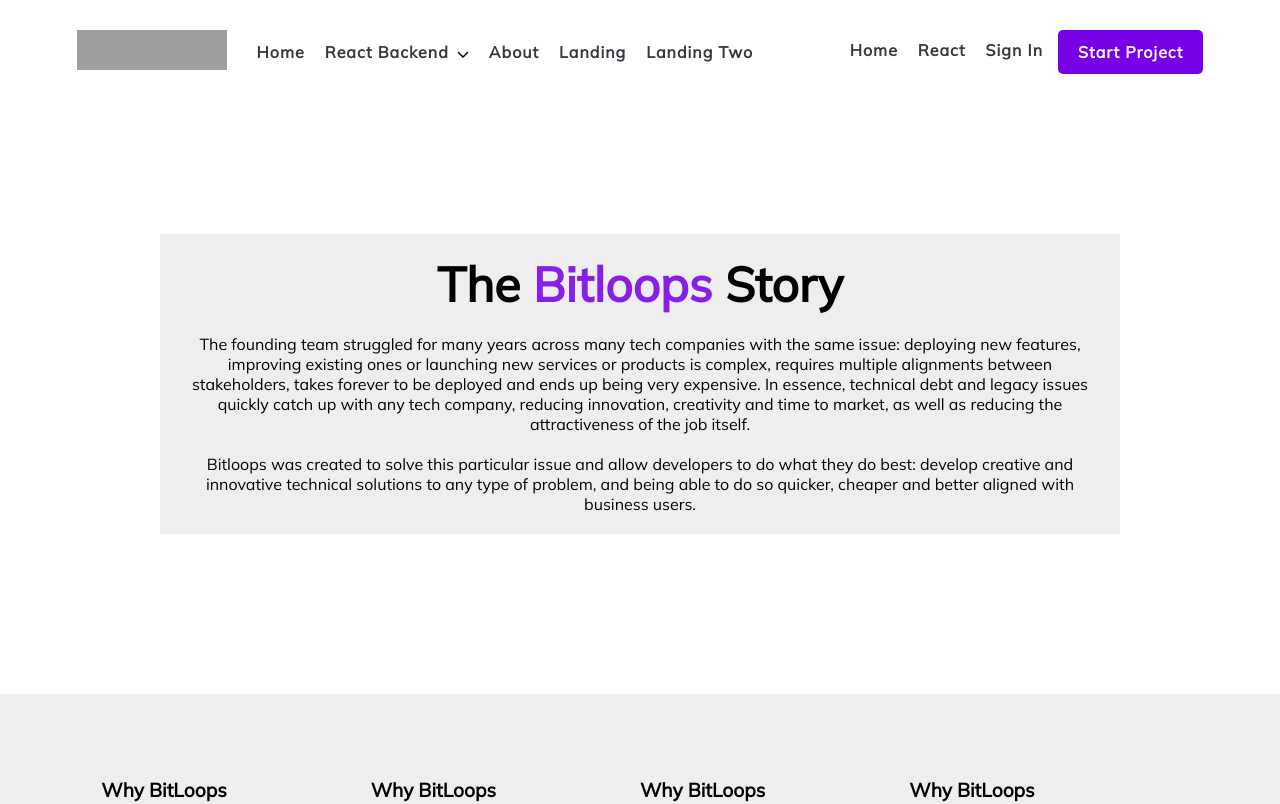
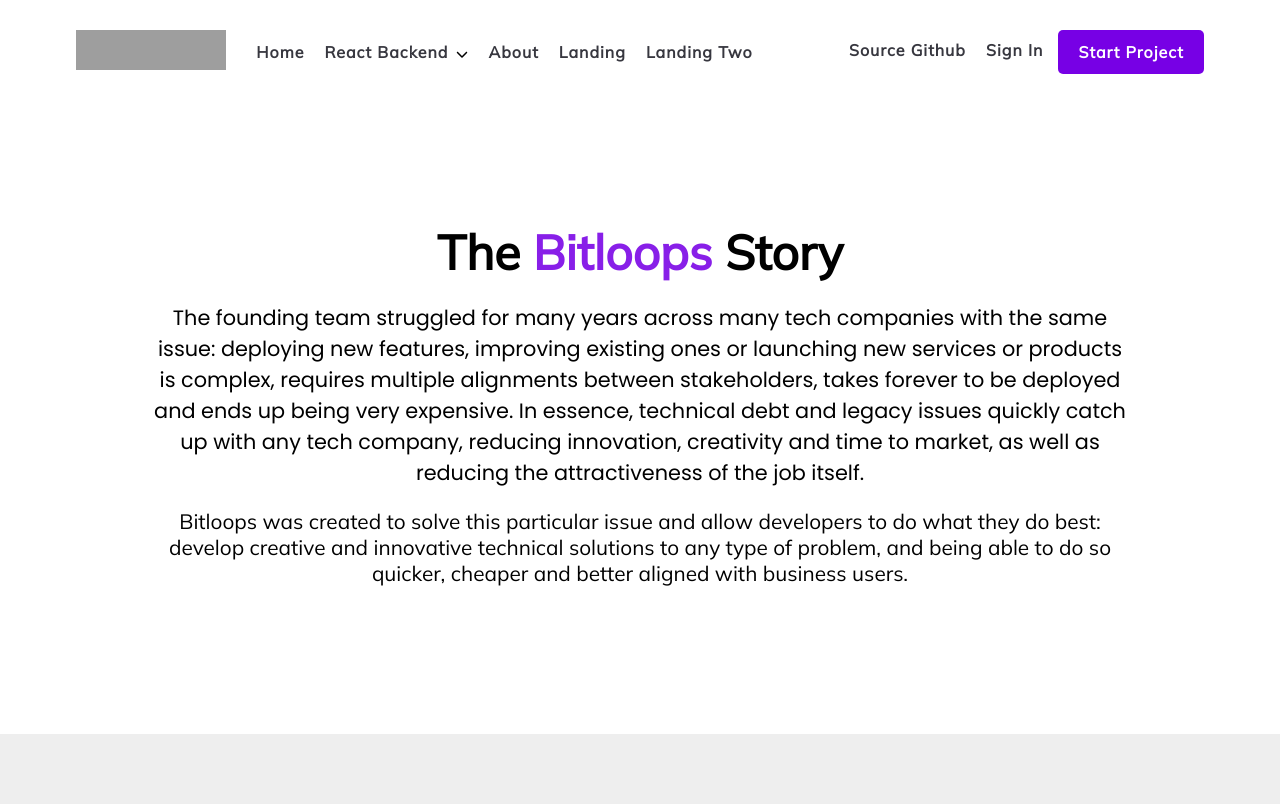
Before and after one commit to soohaib01/bitloop, a Next.js app: page /about in a window 1280 px wide. Shown: the top 804 px of the page. Built offline with nearby package versions, Linux system fonts and the light colour scheme; grey boxes are pictures that could not be loaded.

Commit message:
Update SOme Of the components

```diff
--- a/components/navbar.jsx
+++ b/components/navbar.jsx
@@ -16,14 +16,12 @@
   return (
     <div className={Nav.Container}>
       <div className={Nav.mainContainer}>
+
           <img src='https://global-uploads.webflow.com/6183aca39d7d1eea0ba31f1f/6184bd8f4ed3b9dc15f317de_bitloops-logo_320x80.png'
         className={Nav.LogoContain}
         />
         <ul className={Nav.Listing}>
           <li><Link href="/">Home</Link></li>
-
-
-
           <li className={Nav.HoverShow} onClick={HandleClick}><Link href="#">React Backend</Link><FontAwesomeIcon
         icon={faChevronDown}
         style={{ fontSize: 12,marginLeft:8,cursor:'pointer', color: "black" }}
@@ -46,8 +44,8 @@
 
       <div className={Nav.RightContainer}>
       <ul className={Nav.Listing}>
-          <li><Link href="/">Home</Link></li>
-          <li><Link href="/">React</Link></li>
+
+          <li><Link href="https://github.com/bitloops/bitloops">Source Github</Link></li>
 
           <li><Link href="/">Sign In</Link></li>
 
--- a/styles/About/Story.module.css
+++ b/styles/About/Story.module.css
@@ -1,14 +1,13 @@
-@import url("https://fonts.googleapis.com/css2?family=Mulish:wght@300;400&family=Poppins:wght@300&display=swap");
-
+@import url("https://fonts.googleapis.com/css2?family=Mulish:wght@300;400&family=Poppins:wght@400;500;700;900&display=swap");
 .Parent {
   display: flex;
   justify-content: center;
   align-items: center;
-  background: #eee;
+  background: #fff;
   flex: 1;
   flex-direction: column;
   /* margin-top: 4rem; */
-  margin: 10rem;
+  margin: 8rem;
   padding: 20px;
 }
 .Heading {
@@ -20,13 +19,17 @@
 }
 .Content {
   margin-top: 20px;
+  font-family: "Poppins", sans-serif;
 }
 .Content > p {
   text-align: center;
-  font-family: "Mulish", sans-serif;
+  font-family: "Poppins", sans-serif;
+  font-size: 1.3rem;
 }
 .ContentBreaker {
+  font-family: "Poppins", sans-serif;
   margin-top: 20px;
+  font-size: 1.3rem;
 }
 .ContentBreaker > p {
   text-align: center;
--- a/styles/Main.module.css
+++ b/styles/Main.module.css
@@ -88,7 +88,8 @@
   }
   .ImageContainer > img {
     width: 400px;
-    height: 300px;
+    margin-top: 2rem;
+    height: 250px;
 
     margin-top: 2rem;
   }
```
Also changed, not shown: styles/Revamp/Services.module.css (+20 -9 lines).
